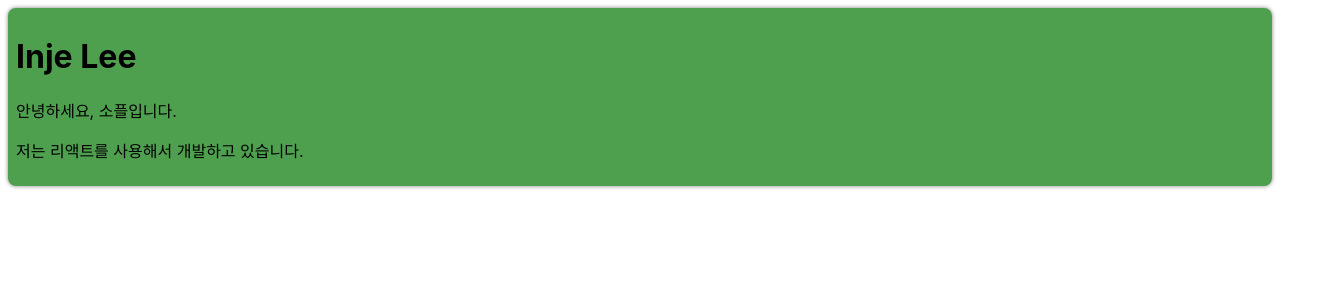
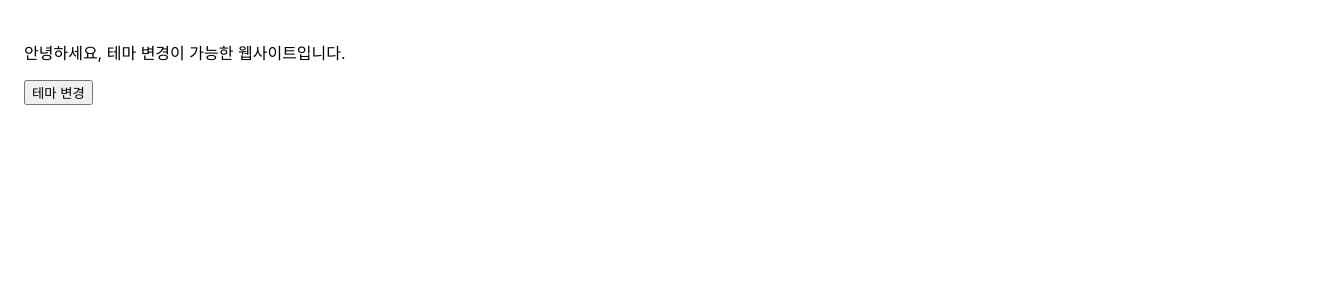
Before and after one commit to chaeryeon823/React-Study, a React (Create React App) app in the folder my-app/: page / in a window 1280 px wide. Shown: the top 300 px of the page, 1328 px wide, since content can reach past the window. Built offline with nearby package versions, Linux system fonts and the light colour scheme.

Commit message:
:+1: Context
part 14

```diff
--- /dev/null
+++ b/my-app/src/chapter_14/DarkOrLight.jsx
@@ -0,0 +1,24 @@
+import ThemeContext from "./ThemeContext";
+import MainContent from "./MainContent";
+import { useState, useCallback } from "react";
+
+function DarkOrLight(props) {
+    const [theme, setTheme] = useState("light");
+
+    const toggleTheme = useCallback(() => {
+        if(theme == "light") {
+            setTheme("dark");
+        }
+        else if(theme == "dark") {
+            setTheme("light");
+        }
+    }, [theme]);
+
+    return (
+        <ThemeContext.Provider value={{theme, toggleTheme}}>
+            <MainContent />
+        </ThemeContext.Provider>
+    );
+}
+
+export default DarkOrLight;
--- /dev/null
+++ b/my-app/src/chapter_14/MainContent.jsx
@@ -0,0 +1,22 @@
+import { useContext } from "react";
+import ThemeContext from "./ThemeContext";
+
+function MainContent(props) {
+    const { theme, toggleTheme} = useContext(ThemeContext);
+
+    return (
+        <div
+            style={{
+                width: "100vw",
+                height: "100vh",
+                padding: "1.5rem",
+                background: theme == "light" ? "white" : "black",
+                color: theme == "light" ? "black" : "white",
+            }}>
+                <p>안녕하세요, 테마 변경이 가능한 웹사이트입니다.</p>
+                <button onClick={toggleTheme}>테마 변경</button>
+            </div>
+    )
+}
+
+export default MainContent;
--- /dev/null
+++ b/my-app/src/chapter_14/ThemeContext.jsx
@@ -0,0 +1,7 @@
+import React from "react";
+
+const ThemeContext = React.createContext();
+
+ThemeContext.displayName = "ThemeContext";
+
+export default ThemeContext;
--- a/my-app/src/index.js
+++ b/my-app/src/index.js
@@ -17,10 +17,11 @@
 import SignUp from './chapter_11/SignUp';
 import Calculator from './chapter_12/Calculator';
 import ProfileCard from './chapter_13/ProfileCard';
+import DarkOrLight from './chapter_14/DarkOrLight';
 const root = ReactDOM.createRoot(document.getElementById('root'));
 root.render(
   <React.StrictMode>
-    <ProfileCard />
+    <DarkOrLight />
   </React.StrictMode>
 );
 
```
